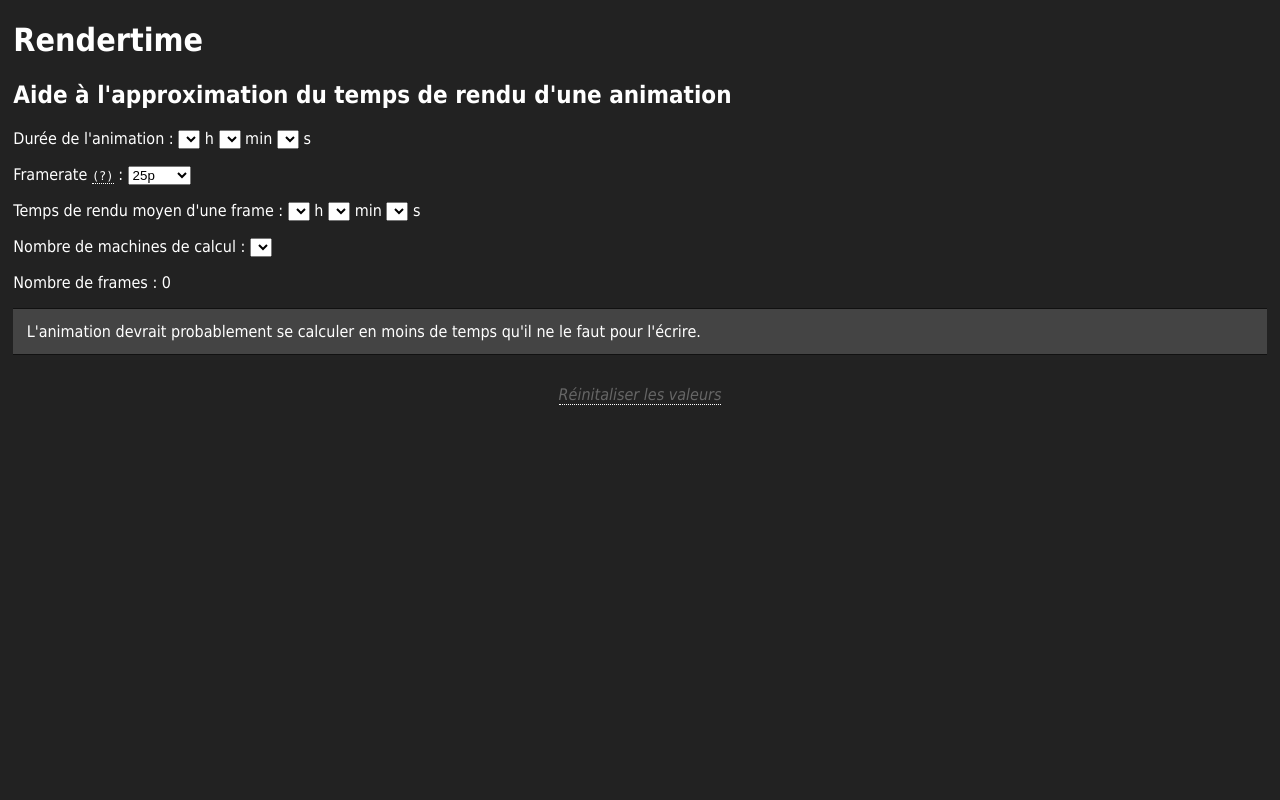
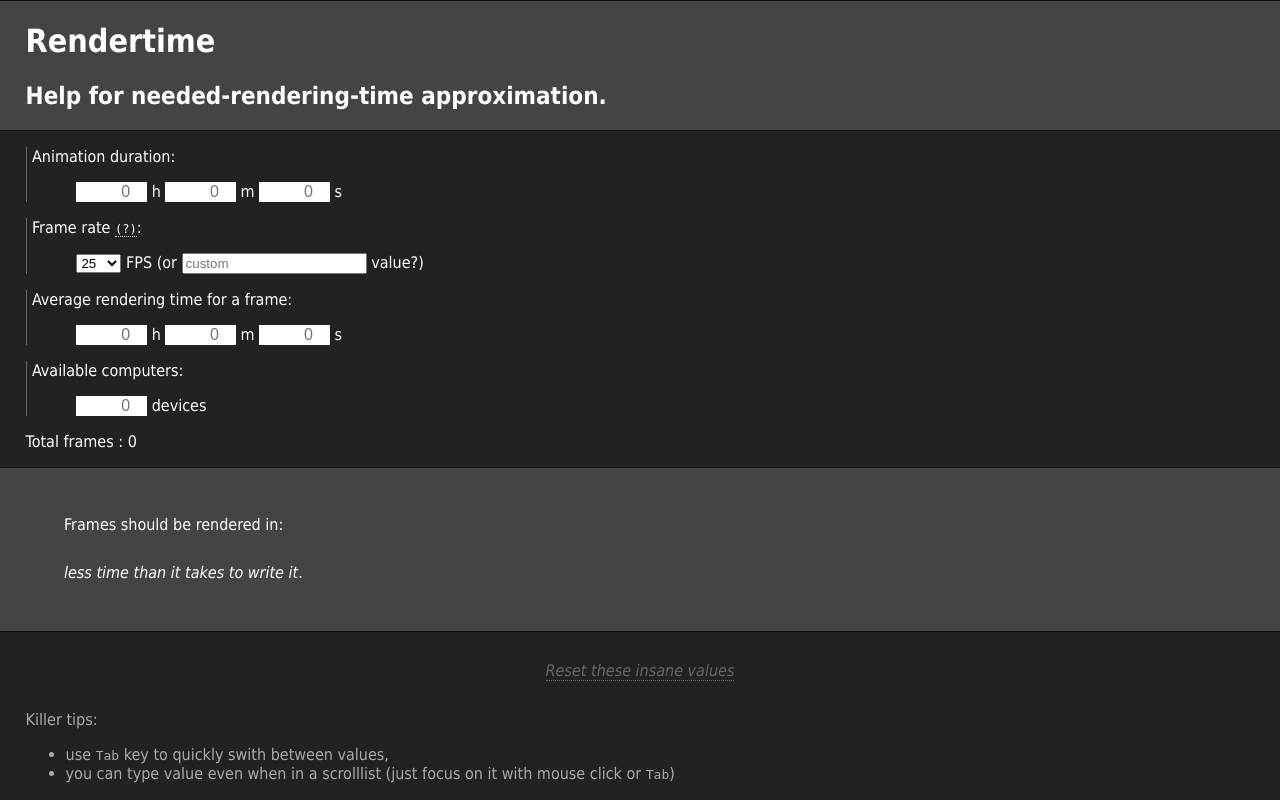
Before and after one commit to Vinc3r/rendertime, a PHP site: page /index.html in a window 1280 px wide. Run offline with PHP 8.4, Linux system fonts and the light colour scheme; lists and menus that the app fills with data are empty.

Commit message:
englisht translation, reset of code

```diff
--- a/index.html
+++ b/index.html
@@ -4,103 +4,86 @@
     <meta http-equiv="Content-type" content="text/html; charset=UTF-8">
     <link rel="shortcut icon" href="https://www.nothing-is-3d.com/tools/rendertime/favicon.gif">
     <link rel="stylesheet" media="screen" href="rendertime.css" type="text/css">
-	<meta name="description" content="Cette page permet d'évaluer grossièrement le temps que mettront vos rendus à se calculer." />
-	<script type="text/javascript">
-		//variables et valeurs par defaut :
-		var Hanim = 0; //nb heures d\'anim
-		var Manim = 0; //nb minutes d\'anim
-		var Sanim = 0; //nb secondes d\'anim
-		var TpsAnim = 0; //duree anim converties en secondes
-		//var FrameAnim = 0; //nombre de frames de l\'anim
-		var Hframe = 0; //nb heures de calcul d\'une frame
-		var Mframe = 0; //nb minutes de calcul d\'une frame
-		var Sframe = 0; //nb secondes de calcul d\'une frame
-		var TpsMoyenFrame = 0; //duree de calcul d\'une frame convertie en secondes
-		var fps = 25; //framerate
-		var computerZZZ = 1; //nb machines de calcul
-		var TpsTotal = 0; //(TpsAnim*TpsMoyenFrame*fps)/computerZZZ
-		var TpsTotalH = 0;
-		var TpsTotalM = 0;
-		var TpsTotalS = 0;
-		var framesTotal = 0; //nb d\'images a sortir
-	</script>
+	<meta name="description" content="This tool help you to estimate the required time for your render." />
 </head>
 <body>
-<div class="content">
-	<h1 id="titrePage" class="sections">Rendertime</h1>
-	<h2 class="sections">Aide à l'approximation du temps de rendu d'une animation</h2>
-	<div id="choixValeurs" class="sections">
-		<p>Durée de l'animation :
-			<select name="dureeH" onchange="dureeAnimHeures(this.value)"></select> h
-			<select name="dureeM" onchange="dureeAnimMinutes(this.value)"></select> min
-			<select name="dureeS" onchange="dureeAnimSecondes(this.value)"></select> s</p>
-		<p>
-			Framerate <a href="http://en.wikipedia.org/wiki/Frame_rate#Digital_video_and_television" class="externalLink" target="_blank">(?)</a> :
-			<select name="framerate" onchange="giveFPS(this.value)">
-				<option value="24">24p</option>
-				<option value="25" selected="selected">25p</option>
-				<option value="30">30p</option>
-				<option value="48">48p</option>
-				<option value="50">50i</option>
-				<option value="60">60i</option>
-				<option value="72">72p</option>
-				<option value="90">90p</option>
-				<option value="100">100p</option>
-				<option value="120">120p</option>
-				<option value="144">144fps</option>
-				<option value="300">300fps</option>
-			</select>
-		</p>
-		<p>
-			Temps de rendu moyen d'une frame :
-			<select name="oneFrameH" onchange="dureeFrameHeures(this.value)"></select> h
-			<select name="oneFrameM" onchange="dureeFrameMinutes(this.value)"></select> min
-			<select name="oneFrameS" onchange="dureeFrameSecondes(this.value)"></select> s
-		</p>
-		<p>
-			Nombre de machines de calcul :
-			<select name="nbMachines" onchange="nbComputerZZZ(this.value)"></select>
+    <div id="titles">
+        <h1 id="mainTitle" >Rendertime</h1>
+        <h2>Help for needed-rendering-time approximation.</h2>
+    </div>
+	<div id="listValues" >
+        <div class="section">
+            <p>Animation duration:</p>
+            <p class="subSection">
+                <input type="number" class="inputTime" name="durationH" oninput="durationInput(this.value, 'H')" placeholder=0 > h
+                <input type="number" class="inputTime" name="durationM" oninput="dureeAnimMinutes(this.value)" placeholder=0> m
+                <input type="number" class="inputTime" name="durationS" oninput="dureeAnimSecondes(this.value)" placeholder=0> s
             </p>
         </div>
-	<div id="divResult" class="sections">
+        <div class="section">
             <p>
-			Nombre de frames : <span id="finalFrames">0</span>
+                Frame rate <a href="http://en.wikipedia.org/wiki/Frame_rate#Digital_video_and_television" class="externalLink" target="_blank">(?)</a>:
+            </p>
+            <p class="subSection">
+                <select name="framerate" oninput="giveFPS(this.value)">
+                    <option value="12">12</option>
+                    <option value="24">24</option>
+                    <option value="25" selected="selected">25</option>
+                    <option value="30">30</option>
+                    <option value="48">48</option>
+                    <option value="50">50</option>
+                    <option value="60">60</option>
+                    <option value="72">72</option>
+                    <option value="90">90</option>
+                    <option value="100">100</option>
+                    <option value="120">120</option>
+                    <option value="144">144</option>
+                    <option value="300">300</option>
+                </select> FPS <span>(or <input type="number" oninput=""  placeholder="custom"> value?)</span>
+            </p>
+        </div>
+        <div class="section">
+            <p>
+                Average rendering time for a frame:
+            </p>
+            <p class="subSection">
+                <input type="number" class="inputTime" name="dureeH" oninput="dureeAnimHeures(this.value)" placeholder=0 > h
+                <input type="number" class="inputTime" name="dureeM" oninput="dureeAnimMinutes(this.value)" placeholder=0 > m
+                <input type="number" class="inputTime" name="dureeS" oninput="dureeAnimSecondes(this.value)" placeholder=0 > s
+            </p>
+        </div>
+        <div class="section">
+            <p>
+                Available computers:
+            </p>
+            <p class="subSection">
+                <input type="number" class="inputTime" name="dureeH" oninput="dureeAnimHeures(this.value)" placeholder=0 > devices
+            </p>
             </p>
         </div>
 	</div>
-<div class="content">
-		<p class="finalTimeDiv">
-			L&apos;animation devrait probablement se calculer en <span id="finalTime">moins de temps qu'il ne le faut pour l'écrire.</span>
+	<div id="divResult" >
+		<p>
+			Total frames : <span id="finalFrames">0</span>
 		</p>
     </div>
-<div class="content">
-	<p id="reInit" class="sections">
-		<a href="index.html">Réinitaliser les valeurs</a>
+    <div id="finalTimeDiv">
+        <p>Frames should be rendered in:</p>
+        <p><span id="finalTime"><i>less time than it takes to write it</i></span>.</p>
+    </div>
+	<p id="reInit" >
+		<a href="index.html">Reset these insane values</a>
 	</p>
+    <div id="tips">
+        Killer tips:
+            <ul>
+                <li>use <kbd>Tab</kbd> key to quickly swith between values,</li>
+                <li>you can type value even when in a scrolllist (just  focus on it with mouse click or <kbd>Tab</kbd>)</li>
+            </ul>
     </div>
 <script type="text/javascript">
-	var divTpsTotal = document.getElementById('finalTime');
-	var divFinalFrames = document.getElementById('finalFrames');
-	function dureeAnimHeures(valeurDureeH){Hanim = parseInt(valeurDureeH);calcul();} //recup duree anim Heures
-	function dureeAnimMinutes(valeurDureeM){Manim = parseInt(valeurDureeM);calcul();} //recup duree anim Minutes
-	function dureeAnimSecondes(valeurDureeS){Sanim = parseInt(valeurDureeS);calcul();} //recup duree anim Secondes
-	//function dureeAnimFrame(valeurFrameAnim){FrameAnim = parseInt(valeurFrameAnim);calcul();} //recup nombre de frames
-	function giveFPS(valeurFPS){fps = parseInt(valeurFPS);calcul();} //recup fps
-	function dureeFrameHeures(valeurOneFrameH){Hframe = parseInt(valeurOneFrameH);calcul();} //recup duree frame Heures
-	function dureeFrameMinutes(valeurOneFrameM){Mframe = parseInt(valeurOneFrameM);calcul();} //recup duree frame Minutes
-	function dureeFrameSecondes(valeurOneFrameS){Sframe = parseInt(valeurOneFrameS);calcul();} //recup duree frame Secondes
-	function nbComputerZZZ(valeurNbComputerZZZ){computerZZZ = parseInt(valeurNbComputerZZZ);calcul();}  //recup nombre machines de calculs
-	function calcul(){
-		TpsAnim = (3600*Hanim)+(60*Manim)+Sanim;
-		TpsMoyenFrame = 3600*Hframe+60*Mframe+Sframe;
-		//if(TpsAnim==0 && FrameAnim!='') TpsAnim = FrameAnim;
-		TpsTotal = (TpsAnim*TpsMoyenFrame*fps)/computerZZZ;
-		TpsTotalH = Math.floor(TpsTotal/3600);
-		TpsTotalM = (Math.floor(TpsTotal/60))-(TpsTotalH*60);
-		framesTotal = TpsAnim*fps;
-		divTpsTotal.style.fontSize = "1.05em";
-		divTpsTotal.innerHTML = TpsTotalH+" h "+TpsTotalM+" min.";
-		divFinalFrames.innerHTML = framesTotal;
+function durationInput(val, timeType){
+    console.log(val+" ++++ "+timeType)
 }
 </script>
 </body>
--- a/rendertime.css
+++ b/rendertime.css
@@ -18,15 +18,17 @@ a{
 }
     #reInit a{
         color: #666;
+        border-color: #666;
         font-style: italic;
     }
     #reInit a:hover{
         color: #fff;
+        border-color: #fff;
         font-style: normal;
     }
 
-.content{
-    padding: 0 10pt;
+#tips{
+    color: #aaa;
 }
 
 .externalLink{
@@ -34,9 +36,38 @@ a{
     font-size: .75em;
 }
 
-.finalTimeDiv{
+
+
+#finalTimeDiv, #titles{
     background-color: #444;
-    padding: 10pt 10pt;
     border-top: 1pt solid #111;
     border-bottom: 1pt solid #111;
 }
+
+#finalTimeDiv{
+    padding: 2% 5%;
+    min-height: 50pt;
+    line-height: 2em;
+}
+
+#titles, #listValues, #divResult, #tips{
+    padding-left: 2%;
+}
+
+.inputTime{
+    width: 50pt;
+    background-color: #fff;
+    border:0;
+    color: #000;
+    text-align: right;
+    font-size: 1em;
+}
+
+.section{
+    border-left: 1px solid #666;
+    padding-left: 4pt;
+}
+    .subSection{
+        margin-left: 2.5%;
+        padding-left: 10pt;
+    }
```
Lines whose indentation alone changed are shown as unchanged.
